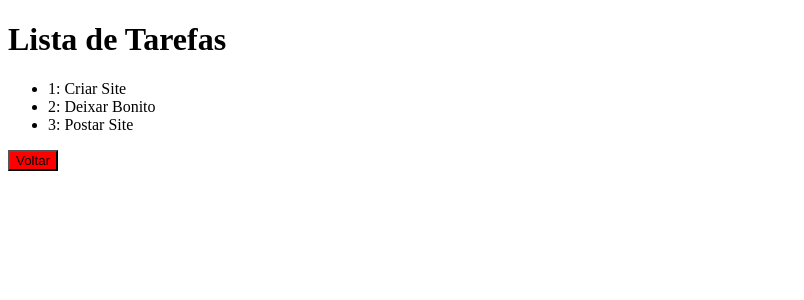
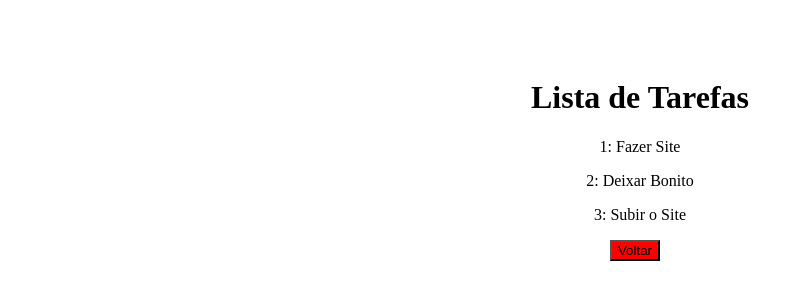
Before and after one commit to ArttyX/ProjetoReact, a React (Vite) app: page /Tarefas in a window 1280 px wide. Shown: the top 300 px of the page, without its empty margins (0-804 px from the left). Built offline with nearby package versions, Linux system fonts and the light colour scheme.

Commit message:
Configurado classes .CSS e importação nas páginas.

```diff
--- a/src/pages/Contato/index.tsx
+++ b/src/pages/Contato/index.tsx
@@ -1,13 +1,15 @@
 import { Link } from "react-router-dom"
 import ButtonFatec from "../../components/button-fatec";
-
+import "../../components/Contact/contato.css"
 function Contato(){
     return (
         <div className="contato-container">
       <h1>Entre em Contato</h1>
       <p>Você pode me contatar através do seguinte e-mail:</p>
       <p>Arthur@meusite.com</p>
+      <div>
       <Link to= {'/'}><ButtonFatec type={"button"} label={"Voltar"}></ButtonFatec></Link>
+      </div>
     </div>
     )
 }
--- a/src/pages/Tarefas/index.tsx
+++ b/src/pages/Tarefas/index.tsx
@@ -1,22 +1,16 @@
-import { useState } from "react";
 import { Link } from "react-router-dom"
 import ButtonFatec from "../../components/button-fatec";
-
+import "../../components/Tarefas/listaTarefas.css"
 function ListaTarefas () {
-    const [tarefas] = useState([
-        "1: Criar Site",
-        "2: Deixar Bonito",
-        "3: Postar Site",
-      ]);
     return (
 <div className="lista-tarefas-container">
       <h1>Lista de Tarefas</h1>
-      <ul>
-        {tarefas.map((tarefa, index) => (
-          <li key={index}>{tarefa}</li>
-        ))}
-      </ul>
+      <p>1: Fazer Site</p>
+      <p>2: Deixar Bonito</p>
+      <p>3: Subir o Site</p>
+      <div>
       <Link to= {'/'}><ButtonFatec type={"button"} label={"Voltar"}></ButtonFatec></Link>
+      </div>
     </div>
     )
 }
--- a/src/pages/home/index.tsx
+++ b/src/pages/home/index.tsx
@@ -1,14 +1,16 @@
 import { Link } from "react-router-dom"
 import ButtonFatec from "../../components/button-fatec"
-
+import "../../components/Home/home.css"
 function Home() {
     return (
         <div className="home-container">
         <h1>Bem vindo a Página Inicial!</h1>
         <p>Este site é um projeto que visa compreender formas de criação de sites!</p>
+        <div>
         <Link to= {'/sobre'}><ButtonFatec type={"button"} label={"Ir para Sobre"}></ButtonFatec></Link>
         <Link to= {'/Contato'}><ButtonFatec type={"button"} label={"Ir para Contato"}></ButtonFatec></Link>
         <Link to= {'/Tarefas'}><ButtonFatec type={"button"} label={"Ir para Tarefas"}></ButtonFatec></Link>
+        </div>
         </div>
     )
 
--- a/src/pages/sobre/index.tsx
+++ b/src/pages/sobre/index.tsx
@@ -1,12 +1,14 @@
 import { Link } from "react-router-dom"
 import ButtonFatec from "../../components/button-fatec"
-
+import "../../components/Sobre/sobre.css"
 function Sobre() {
     return (
         <div className="sobre-container">
         <h1>Sobre Mim</h1>
         <p>Sou um estudante de ADS e planejo evoluir minhas habilidades!</p>
+        <div>
         <Link to= {'/'}><ButtonFatec type={"button"} label={"Voltar"}></ButtonFatec></Link>
+        </div>
         </div>
     )
 
```
